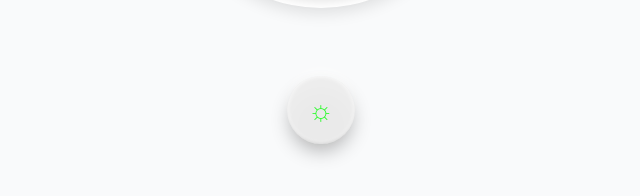
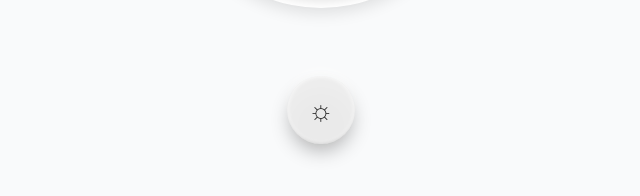
Before and after one commit to nikhil-pn/TENET, a Next.js app: page / in a window 1280 px wide. Shown: the part 508-704 px from the top of the page, without its empty margins (319-959 px from the left). Built offline with nearby package versions, Linux system fonts and the light colour scheme.

Commit message:
btn color done

```diff
--- a/app/components/ToggleButton.module.css
+++ b/app/components/ToggleButton.module.css
@@ -63,7 +63,7 @@
   opacity: 0.9;
   height: 100%;
   width: 100%;
-  color: rgba(0, 255, 0, 0.9);
+  color: rgba(0, 0, 0, 0.9);
 }
 
 .toggle input {
@@ -88,7 +88,7 @@
 
 .toggle input:active ~ .label {
   font-size: 26px;
-  color: rgba(0, 255, 0, 0.45);
+  color: rgba(0, 0, 0, 0.45);
 }
 
 .toggle input:checked ~ .button {
```
